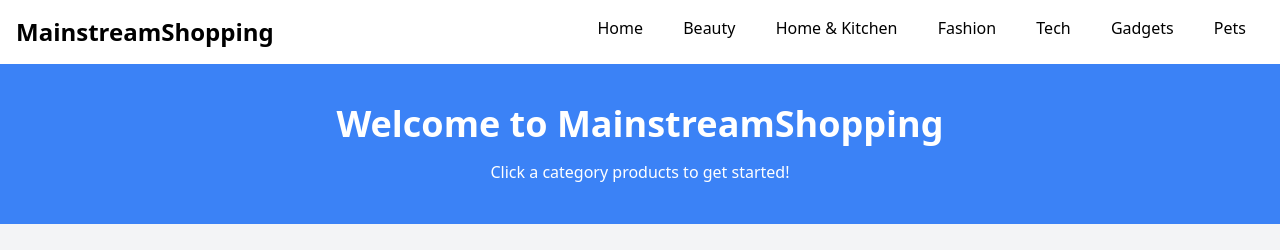
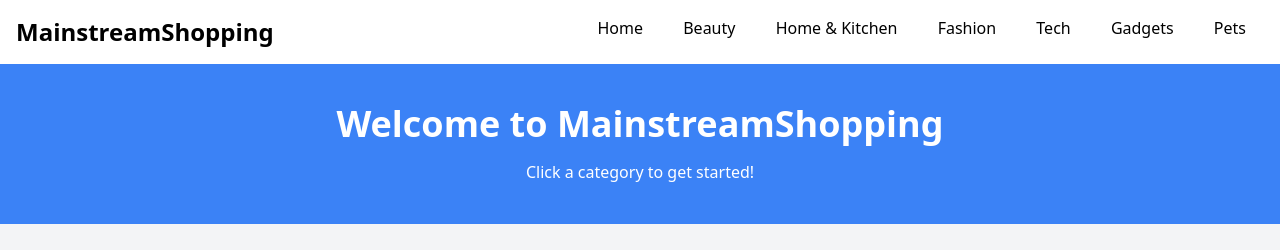
Before and after one commit to Eddequa/mainstreamshopping, a plain HTML site: page index.html in a window 1280 px wide. Shown: the top 250 px of the page. Drawn offline with nearby package versions, Linux system fonts and the light colour scheme.

Commit message:
Update index.html

```diff
--- a/index.html
+++ b/index.html
@@ -36,7 +36,7 @@
 <!-- Hero -->
 <section class="text-center p-10 bg-blue-500 text-white">
   <h2 class="text-4xl font-bold mb-4">Welcome to MainstreamShopping</h2>
-  <p>Click a category products to get started!</p>
+  <p>Click a category to get started!</p>
 </section>
 
 <!-- Category Links -->
```
